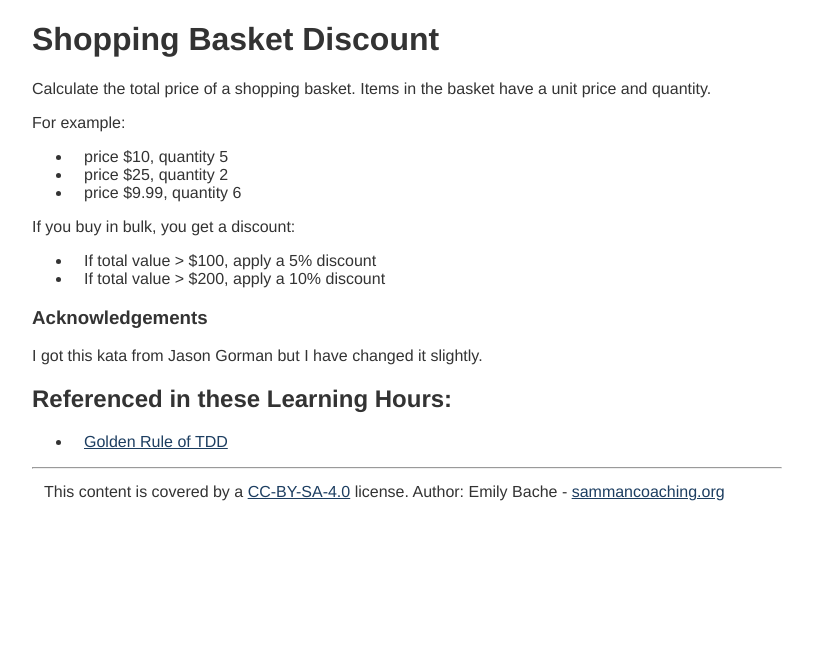
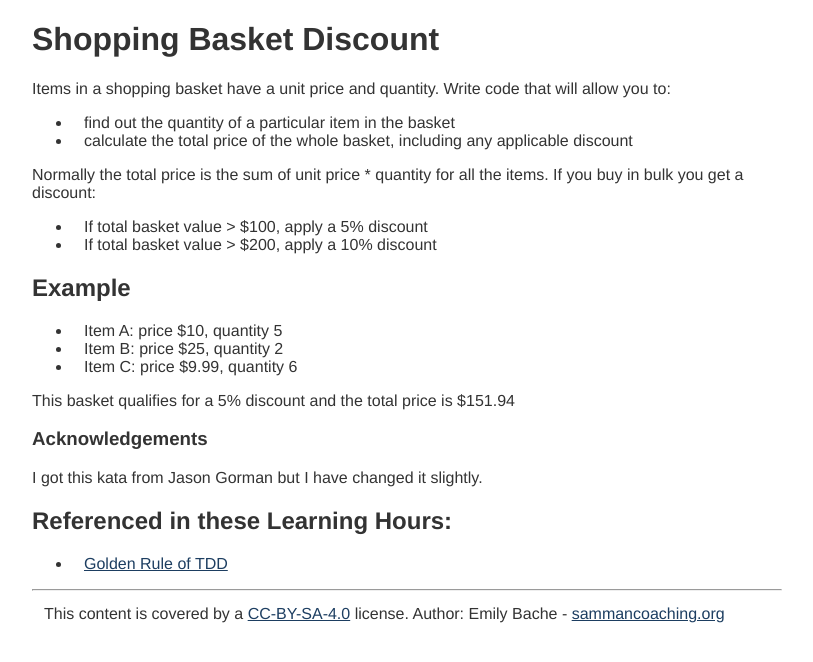
Before and after one commit to sammancoaching/website, a Jekyll site: the page built from _kata_descriptions/shopping_basket.md, in a window 1280 px wide. Shown: the top 662 px of the page, without its empty margins (233-1046 px from the left). Built offline with Jekyll 4.4.1, drawn with Linux system fonts in a browser that asks for light colours.

Commit message:
make shopping basket clearer

```diff
--- a/_kata_descriptions/shopping_basket.md
+++ b/_kata_descriptions/shopping_basket.md
@@ -6,19 +6,23 @@ kata_name: shopping_basket
 Shopping Basket Discount
 ========================
 
-Calculate the total price of a shopping basket. Items
-in the basket have a unit price and quantity.
+Items in a shopping basket have a unit price and quantity. Write code that will allow you to:
 
-For example:
+- find out the quantity of a particular item in the basket
+- calculate the total price of the whole basket, including any applicable discount
 
-- price $10, quantity 5
-- price $25, quantity 2
-- price $9.99, quantity 6
+Normally the total price is the sum of unit price * quantity for all the items. If you buy in bulk you get a discount:
 
-If you buy in bulk, you get a discount:
+- If total basket value > $100, apply a 5% discount
+- If total basket value > $200, apply a 10% discount
 
-- If total value > $100, apply a 5% discount
-- If total value > $200, apply a 10% discount
+## Example
+
+- Item A: price $10, quantity 5
+- Item B: price $25, quantity 2
+- Item C: price $9.99, quantity 6
+
+This basket qualifies for a 5% discount and the total price is $151.94
 
 ### Acknowledgements
 I got this kata from Jason Gorman but I have changed it slightly.
```
